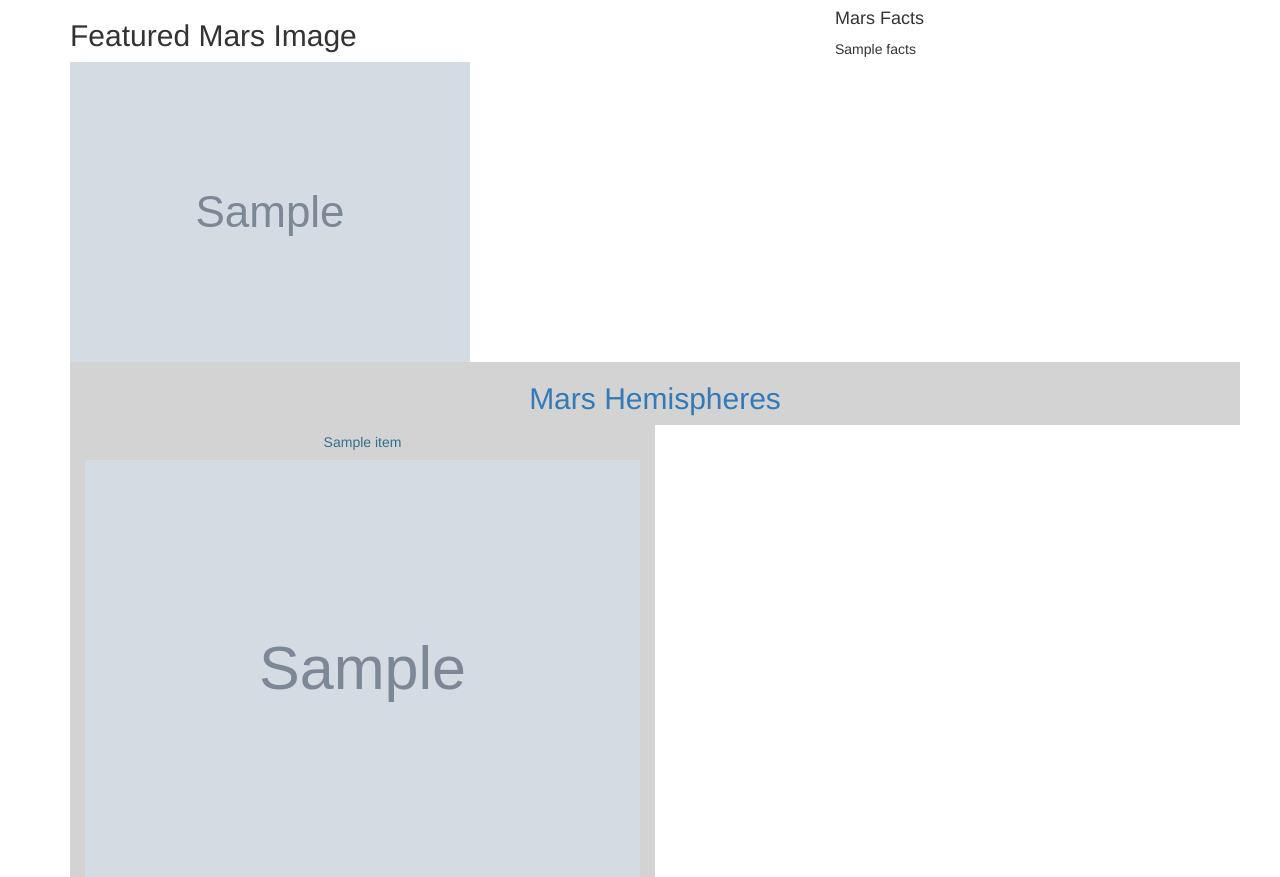
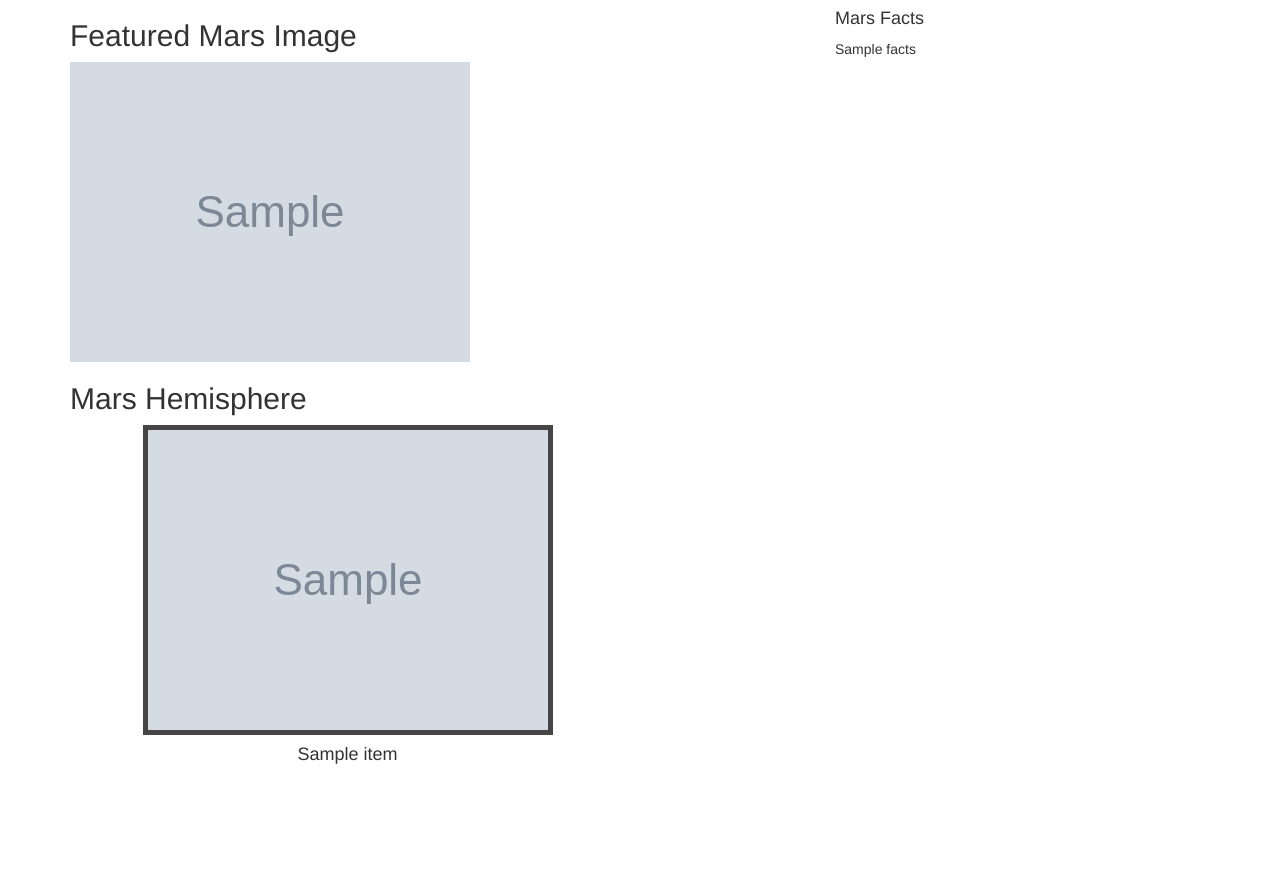
Before and after one commit to RuthLD/Mission_to_Mars, a Flask app: page / in a window 1280 px wide. Shown: the part 405-1282 px from the top of the page. After the commit the page ends 1169 px from the top, so only its background shows below. Run offline with Flask 2, Linux system fonts and the light colour scheme; grey boxes marked "Sample" are stand-in pictures; a database or web service that is not in the repository returns one stand-in record (values such as "Sample title"); some libraries are stand-ins or nearby versions.

Commit message:
Updated D#2.

```diff
--- a/scraping.py
+++ b/scraping.py
@@ -19,7 +19,7 @@ def scrape_all():
         "featured_image": featured_image(browser),
         "facts": mars_facts(),
         "last_modified": dt.datetime.now(),
-        "hemispheres": hemisphere_image(browser)
+        "mars_hemispheres": hemisphere_image(browser)
     }
 
     # Stop webdriver and return data
@@ -89,7 +89,7 @@ def hemisphere_image(browser):
     # Create a list to hold the images and titles.
     hemisphere_image_urls = []
     # Write code to retrieve the image urls and titles for each hemisphere.
-    for i in range (4):
+    for i in range(4):
         full_image = browser.find_by_tag('h3')
         full_image[i].click()
         html = browser.html
@@ -99,6 +99,8 @@ def hemisphere_image(browser):
         hemisphere_image_url = f'https://astrogeology.usgs.gov/search/results?q=hemisphere+enhanced&k1=target&v1=Mars{image_url_rel}'
         hemispheres = {"title":hemisphere_title,"img_url":hemisphere_image_url}
         hemisphere_image_urls.append(hemispheres)
+        browser.back()
+
     return hemisphere_image_urls
 
 if __name__ == "__main__":
--- a/templates/index.html
+++ b/templates/index.html
@@ -47,23 +47,25 @@
         </div>
       </div>
       <!-- Section for Hemisphere Title and Image -->
-      <div class="container text-center">
-        <div class="row ml-5 mt-5 mr-5 mb-5">
-            <div class="col-md-12 border border-secondary" style="background-color:lightgrey;">
-              <h2 class="text-primary pt-4 text-center">Mars Hemispheres</h2>
-            </div>
-            {% for item in mars.hemisphere_image_urls %}
-            <div class="col-md-6 border border-secondary" style="background-color:lightgrey;">
-              <h5 class="text-info">{{item.title}}</h5>
-              <a href={{item.img_url}}>
-                <img class="img-responsive" src={{item.img_url}} alt={{item.title}} style="width:100%">
-              </a>
-            </div>
-              {% endfor %}
-            </div>
+      <div class="row" id="Hemisphere">
+        <div class="col-md-8">
+          <h2>Mars Hemisphere</h2>
+        </div>
+        <div>
+          {% for item in mars.mars_hemispheres %}
+          <div class="col-md-6">
+            <div class="card text-center">
+              <img class="card-img-top"
+              src="{{ item.img_url }}"
+              style="border:5px solid rgb(69, 69, 70)"
+              />
+              <div class="card-body">
+                <h4 class="card-title">{{item.title}}</h4>
+              </div>
           </div>
         </div>
       <div>
+      {% endfor %}
     <div>
   </body>
 </html>
```
Also changed, not shown: 1 other file.
